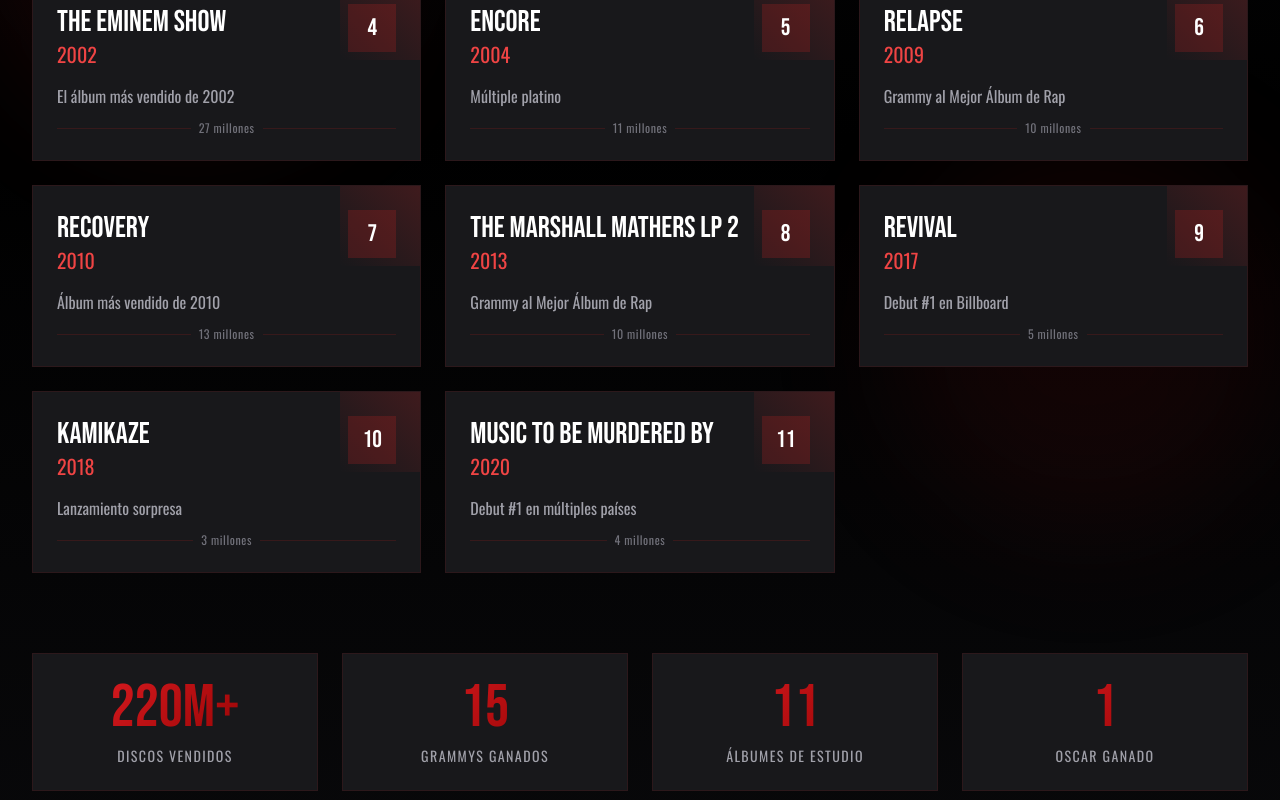
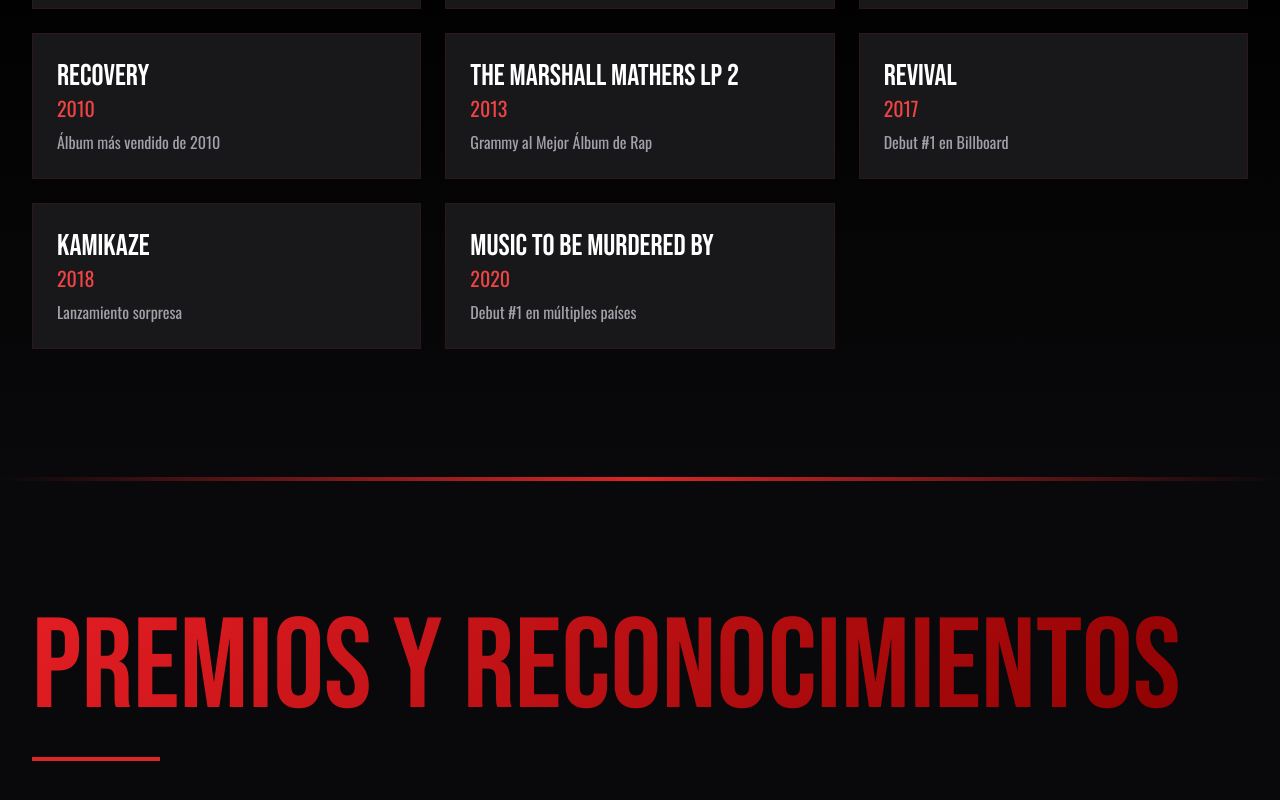
Before and after one commit to HackDevCol/NTD_Taller2, a Next.js app: page / in a window 1280 px wide. Shown: the part 3940-4740 px from the top of the page. Built offline with nearby package versions, Linux system fonts and the light colour scheme.

Commit message:
feat: Implement album details modal and refine discography layout

```diff
--- a/components/Discography.tsx
+++ b/components/Discography.tsx
@@ -79,10 +79,7 @@
 
   return (
     <section className="py-32 px-4 md:px-8 bg-black relative overflow-hidden">
-      {/* Background effect */}
       <div className="absolute inset-0 bg-gradient-to-b from-zinc-950 via-black to-zinc-950"></div>
-      <div className="absolute top-1/4 left-0 w-96 h-96 bg-red-600/10 rounded-full blur-3xl"></div>
-      <div className="absolute bottom-1/4 right-0 w-96 h-96 bg-red-800/10 rounded-full blur-3xl"></div>
 
       <div className="max-w-7xl mx-auto relative z-10">
         <motion.div
@@ -95,79 +92,71 @@
           <h2 className="font-bebas text-7xl md:text-9xl text-gradient mb-6">
             DISCOGRAFÍA
           </h2>
-          <p className="text-zinc-400 text-xl max-w-3xl mx-auto">
-            Más de 220 millones de discos vendidos en todo el mundo
-          </p>
-          <div className="w-32 h-1 bg-red-600 mx-auto mt-6"></div>
         </motion.div>
 
         <div className="grid md:grid-cols-2 lg:grid-cols-3 gap-6">
           {albums.map((album, index) => (
             <motion.div
               key={album.title}
+              onClick={() => setSelectedAlbum(album)}
               initial={{ opacity: 0, y: 30 }}
               animate={isInView ? { opacity: 1, y: 0 } : {}}
               transition={{ duration: 0.5, delay: index * 0.1 }}
-              className="group relative bg-zinc-900 border border-red-900/20 p-6 hover-lift overflow-hidden"
+              whileHover={{ scale: 1.05 }}
+              className="cursor-pointer group relative bg-zinc-900 border border-red-900/20 p-6 overflow-hidden"
             >
-              {/* Hover effect */}
-              <div className="absolute inset-0 bg-gradient-to-br from-red-600/0 to-red-600/0 group-hover:from-red-600/10 group-hover:to-red-800/10 transition-all duration-500"></div>
-
               <div className="relative z-10">
-                <div className="flex items-start justify-between mb-4">
-                  <div>
-                    <h3 className="font-bebas text-3xl text-white group-hover:text-red-500 transition-colors duration-300">
+                <h3 className="font-bebas text-3xl text-white group-hover:text-red-500 transition-colors">
                   {album.title}
                 </h3>
                 <p className="text-red-500 font-oswald text-xl">{album.year}</p>
+                <p className="text-zinc-400 mt-2">{album.description}</p>
               </div>
-                  <div className="w-12 h-12 bg-red-600/20 flex items-center justify-center group-hover:bg-red-600 transition-colors duration-300">
-                    <span className="font-bebas text-2xl text-white">{index + 1}</span>
-                  </div>
-                </div>
-
-                <p className="text-zinc-400 mb-3">{album.description}</p>
-                <div className="flex items-center gap-2">
-                  <div className="h-px flex-1 bg-red-900/30"></div>
-                  <span className="text-xs text-zinc-500 font-oswald tracking-wider">
-                    {album.sales}
-                  </span>
-                  <div className="h-px flex-1 bg-red-900/30"></div>
-                </div>
-              </div>
-
-              {/* Corner accent */}
-              <div className="absolute top-0 right-0 w-20 h-20 bg-gradient-to-bl from-red-600/20 to-transparent"></div>
             </motion.div>
           ))}
         </div>
 
-        {/* Stats section */}
+        {/* MODAL */}
+        <AnimatePresence>
+          {selectedAlbum && (
             <motion.div
-          initial={{ opacity: 0, y: 50 }}
-          animate={isInView ? { opacity: 1, y: 0 } : {}}
-          transition={{ duration: 0.8, delay: 0.5 }}
-          className="mt-20 grid grid-cols-2 md:grid-cols-4 gap-6"
+              className="fixed inset-0 bg-black/80 backdrop-blur-sm flex items-center justify-center z-50 p-4"
+              initial={{ opacity: 0 }}
+              animate={{ opacity: 1 }}
+              exit={{ opacity: 0 }}
+              onClick={() => setSelectedAlbum(null)}
             >
-          {[
-            { number: "220M+", label: "Discos Vendidos" },
-            { number: "15", label: "Grammys Ganados" },
-            { number: "11", label: "Álbumes de Estudio" },
-            { number: "1", label: "Oscar Ganado" }
-          ].map((stat, index) => (
-            <div
-              key={stat.label}
-              className="text-center p-6 bg-zinc-900 border border-red-900/20"
+              <motion.div
+                className="bg-zinc-900 border border-red-600 p-8 max-w-lg w-full"
+                initial={{ scale: 0.8, opacity: 0 }}
+                animate={{ scale: 1, opacity: 1 }}
+                exit={{ scale: 0.8, opacity: 0 }}
+                transition={{ duration: 0.3 }}
+                onClick={(e) => e.stopPropagation()}
               >
-              <div className="font-bebas text-5xl md:text-6xl text-gradient mb-2">
-                {stat.number}
-              </div>
-              <div className="text-zinc-400 text-sm tracking-widest uppercase">
-                {stat.label}
-              </div>
-            </div>
-          ))}
+                <h3 className="font-bebas text-4xl text-red-500 mb-2">
+                  {selectedAlbum.title}
+                </h3>
+                <p className="text-white text-lg mb-4">
+                  Año: {selectedAlbum.year}
+                </p>
+                <p className="text-zinc-400 mb-4">
+                  Ventas: {selectedAlbum.sales}
+                </p>
+                <p className="text-zinc-300">
+                  {selectedAlbum.description}
+                </p>
+
+                <button
+                  onClick={() => setSelectedAlbum(null)}
+                  className="mt-6 px-6 py-2 bg-red-600 hover:bg-red-700 transition-colors text-white"
+                >
+                  Cerrar
+                </button>
               </motion.div>
+            </motion.div>
+          )}
+        </AnimatePresence>
       </div>
     </section>
   );
```
Lines whose indentation alone changed are shown as unchanged.
